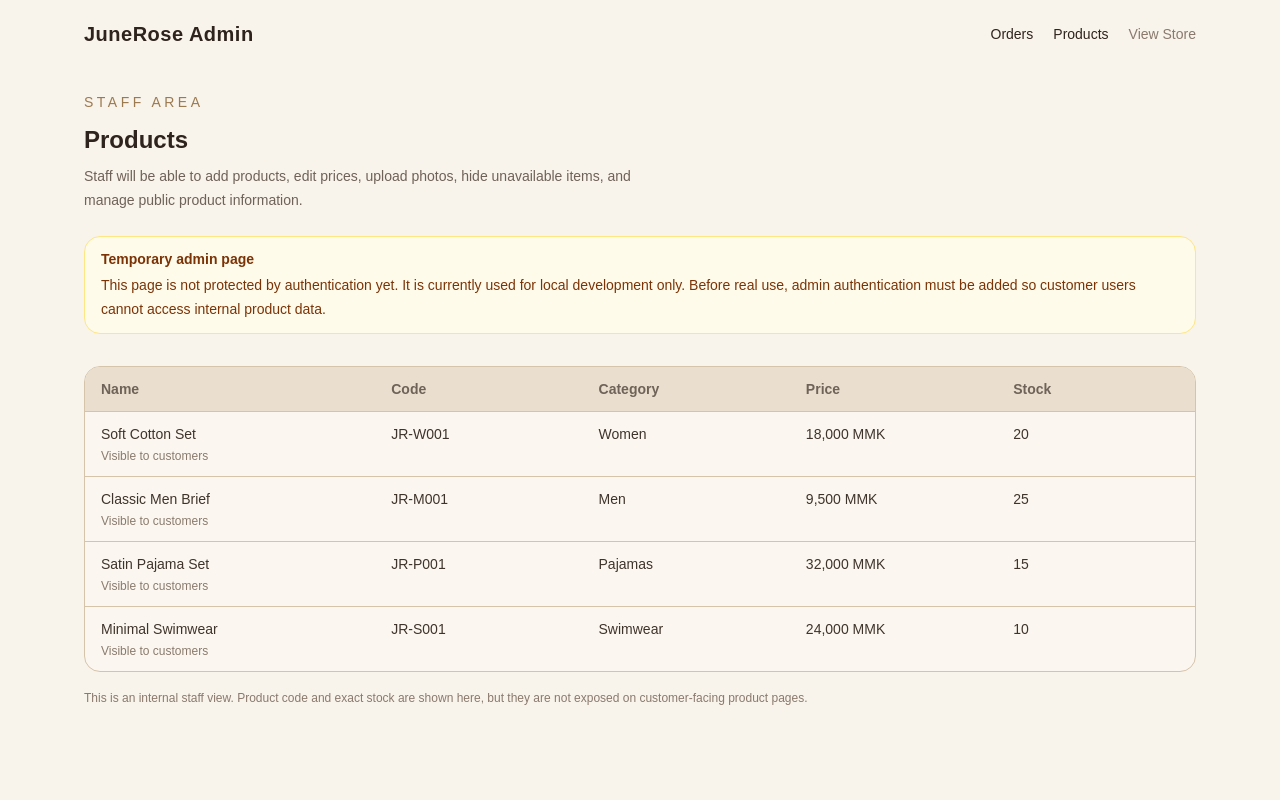
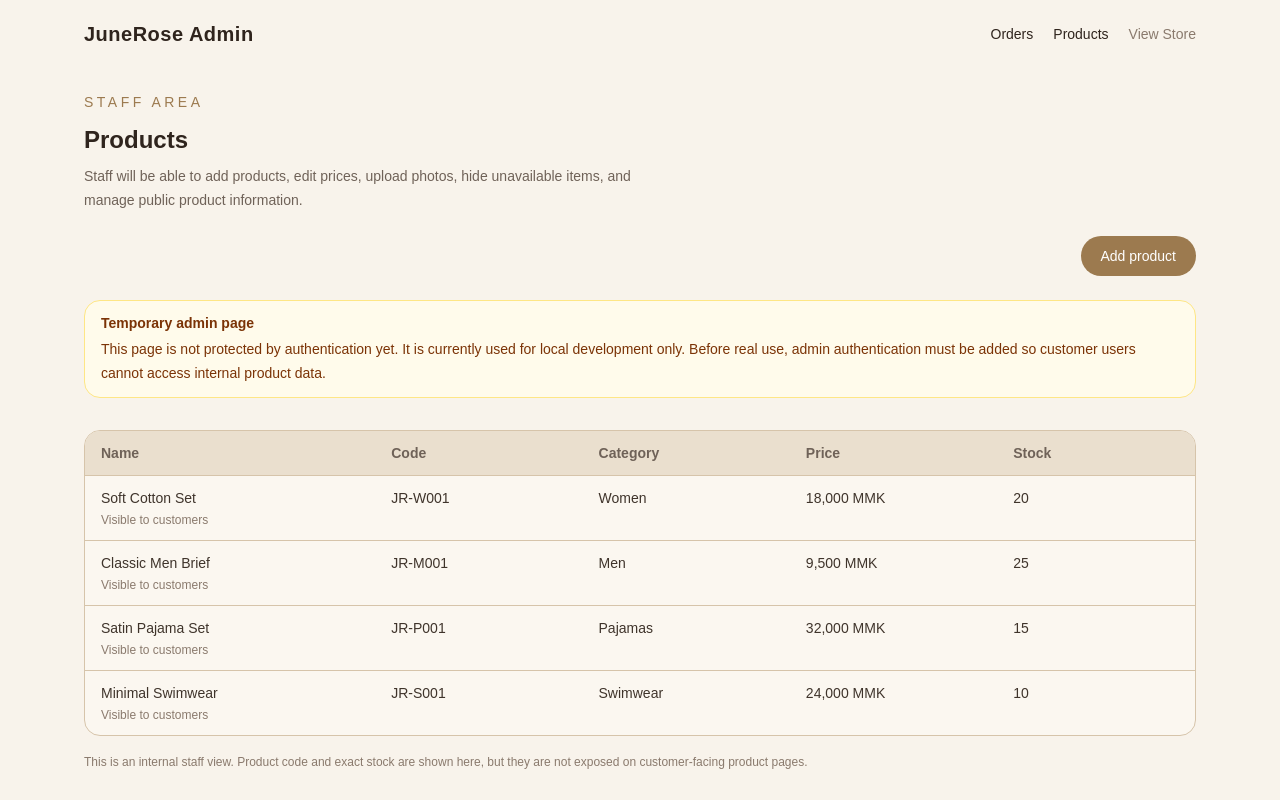
Before and after one commit to phyuuu/junerose, a Next.js app: page /admin/products in a window 1280 px wide. Built offline with nearby package versions, Linux system fonts and the light colour scheme.

Commit message:
Add admin add product action placeholder

```diff
--- a/app/admin/products/page.tsx
+++ b/app/admin/products/page.tsx
@@ -15,6 +15,12 @@ export default function AdminProductsPage() {
           title="Products"
           description="Staff will be able to add products, edit prices, upload photos, hide unavailable items, and manage public product information."
         />
+
+        <div className="mt-6 flex justify-end">
+          <button className="rounded-full bg-[#9c7a4f] px-5 py-2.5 text-sm font-medium text-white transition hover:bg-[#7f623f]">
+            Add product
+          </button>
+        </div>
 
         <div className="mt-6">
           <AdminNotice title="Temporary admin page">
```
